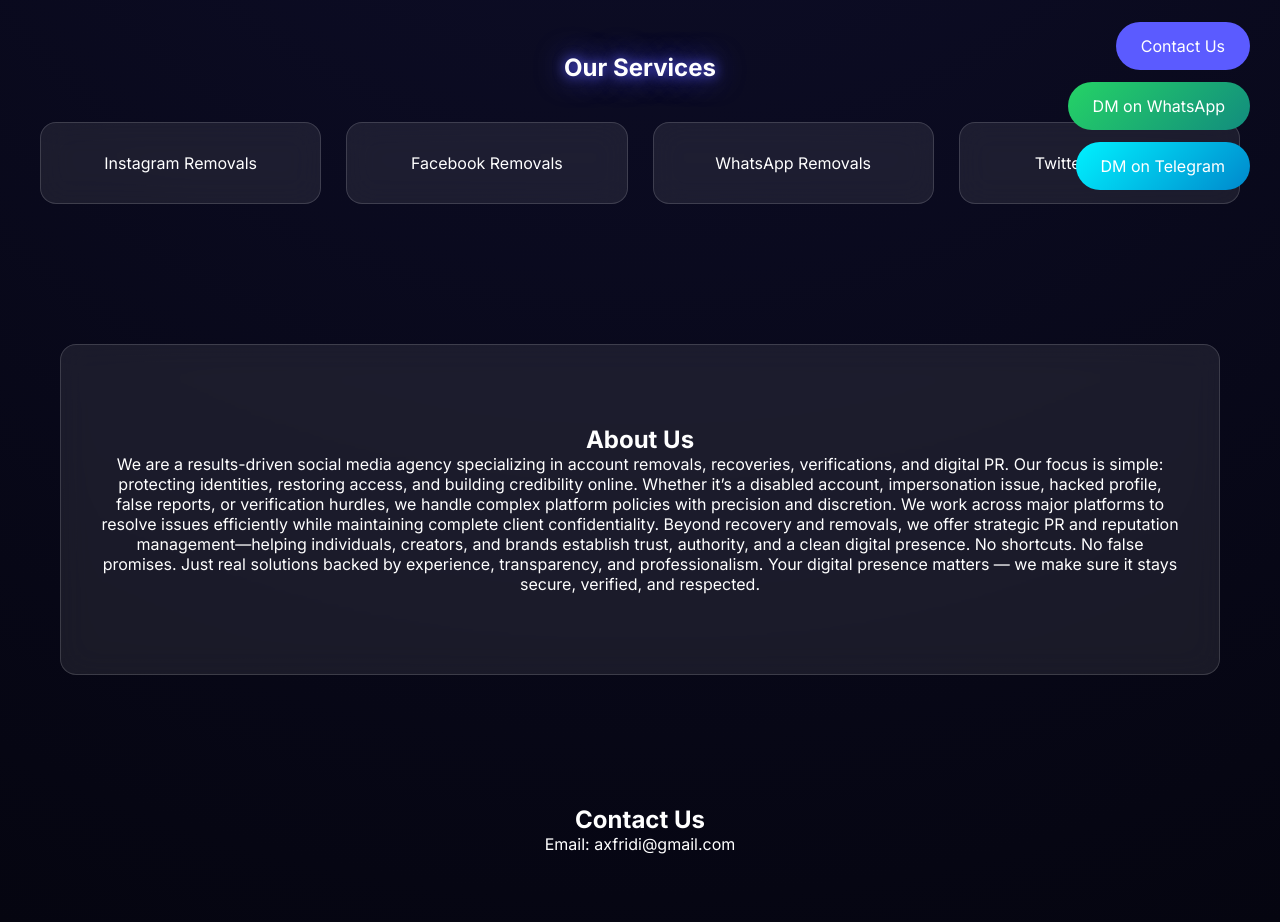
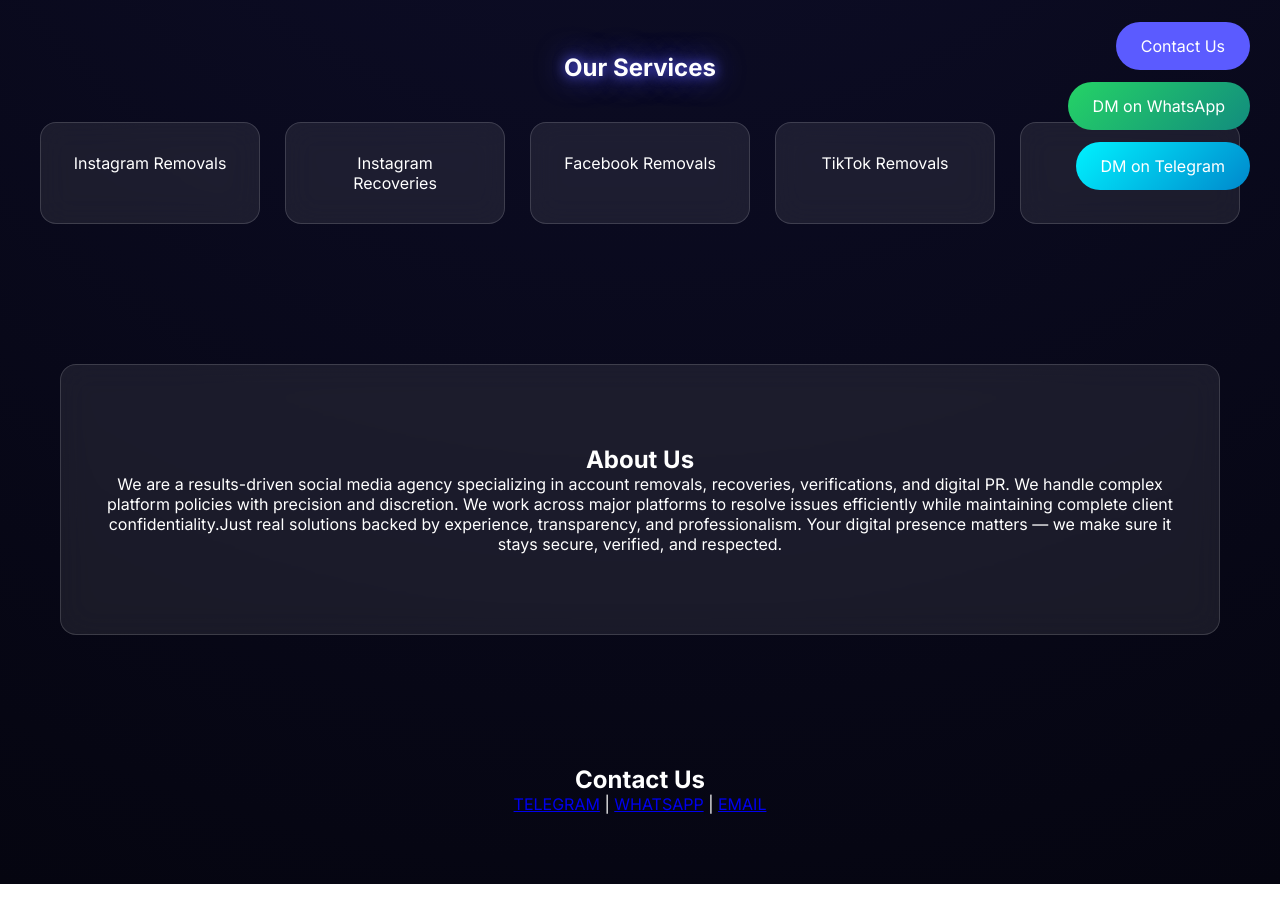
Before and after one commit to devkhubaib/axfridi.github.io, a plain HTML site: page index.html in a window 1280 px wide. Shown: the part 520-1442 px from the top of the page. After the commit the page ends 1404 px from the top, so only its background shows below. Drawn offline with Linux system fonts and the light colour scheme.

Commit message:
Update index.html

```diff
--- a/index.html
+++ b/index.html
@@ -4,29 +4,22 @@
   <meta charset="UTF-8">
   <title>Axfridi Agency</title>
   <meta name="viewport" content="width=device-width, initial-scale=1.0">
-
   <link href="https://fonts.googleapis.com/css2?family=Inter:wght@300;400;600;700&display=swap" rel="stylesheet">
   <link rel="stylesheet" href="style.css">
 </head>
 <body>
 
-<!-- PAGE LOAD INTRO -->
+<!-- INTRO -->
 <div class="intro">
   <h1 class="neon-text">Axfridi Agency</h1>
 </div>
 
 <!-- FLOATING BUTTONS -->
 <a href="#contact" class="contact-float">Contact Us</a>
+<a href="https://wa.me/919294966405" target="_blank" class="whatsapp-float">DM on WhatsApp</a>
+<a href="https://t.me/axfridi" target="_blank" class="telegram-float">DM on Telegram</a>
 
-<a href="https://wa.me/919294966405" target="_blank" class="whatsapp-float">
-  DM on WhatsApp
-</a>
-
-<a href="https://t.me/axfridi" target="_blank" class="telegram-float">
-  DM on Telegram
-</a>
-
-<!-- NAVBAR -->
+<!-- NAV -->
 <nav class="glass reveal">
   <div class="logo">Axfridi Agency</div>
   <ul>
@@ -42,7 +35,7 @@
   <h1 class="neon-text">Protecting your digital presence.</h1>
   <p>We resolve complex platform issues with discretion and proven expertise.</p>
   <div class="hero-buttons">
-    <button class="primary">Get Started</button>
+    <button class="primary" onclick="openStartModal()">Get Started</button>
     <button class="secondary">Learn More</button>
   </div>
 </section>
@@ -52,20 +45,24 @@
   <h2 class="neon-text">Our Services</h2>
 
   <div class="service-grid">
-    <div class="service-card glass reveal" onclick="openModal('Instagram', '$99', 'Account recovery & content takedowns')">
+    <div class="service-card glass reveal" onclick="openService('Instagram Removals', instagramRemovals)">
       Instagram Removals
     </div>
 
-    <div class="service-card glass reveal" onclick="openModal('Facebook', '$129', 'Page recovery & report removals')">
+    <div class="service-card glass reveal" onclick="openService('Instagram Recoveries', instagramRecoveries)">
+      Instagram Recoveries
+    </div>
+
+    <div class="service-card glass reveal" onclick="openService('Facebook Removals', facebookRemovals)">
       Facebook Removals
     </div>
 
-    <div class="service-card glass reveal" onclick="openModal('WhatsApp', '$79', 'Account bans & recovery help')">
-      WhatsApp Removals
+    <div class="service-card glass reveal" onclick="openService('TikTok Removals', tiktokRemovals)">
+      TikTok Removals
     </div>
 
-    <div class="service-card glass reveal" onclick="openModal('Twitter', '$109', 'Report takedowns & recovery')">
-      Twitter Removals
+    <div class="service-card glass reveal" onclick="openService('Many More', manyMore)">
+      Many More
     </div>
   </div>
 </section>
@@ -73,29 +70,39 @@
 <!-- ABOUT -->
 <section class="about glass reveal">
   <h2>About Us</h2>
-  <p>
-    We are a results-driven social media agency specializing in account removals, recoveries, verifications, and digital PR. Our focus is simple: protecting identities, restoring access, and building credibility online.
-Whether it’s a disabled account, impersonation issue, hacked profile, false reports, or verification hurdles, we handle complex platform policies with precision and discretion. We work across major platforms to resolve issues efficiently while maintaining complete client confidentiality.
-Beyond recovery and removals, we offer strategic PR and reputation management—helping individuals, creators, and brands establish trust, authority, and a clean digital presence.
-No shortcuts. No false promises. Just real solutions backed by experience, transparency, and professionalism.
-Your digital presence matters — we make sure it stays secure, verified, and respected.
-  </p>
+  <p> We are a results-driven social media agency specializing in account removals, recoveries, verifications, and digital PR. We handle complex platform policies with precision and discretion.
+  We work across major platforms to resolve issues efficiently while maintaining complete client confidentiality.Just real solutions backed by experience, transparency, and professionalism.
+  Your digital presence matters — we make sure it stays secure, verified, and respected.</p>
 </section>
 
 <!-- CONTACT -->
 <section id="contact" class="contact reveal">
   <h2>Contact Us</h2>
-  <p>Email: axfridi@gmail.com</p>
+  <p>
+    <a href="https://t.me/axfridi">TELEGRAM</a> |
+    <a href="https://wa.me/919294966405">WHATSAPP</a> |
+    <a href="mailto:axfridi@gmail.com">EMAIL</a>
+  </p>
 </section>
 
-<!-- MODAL -->
+<!-- SERVICE MODAL -->
 <div id="serviceModal" class="modal">
   <div class="modal-content glass">
-    <span class="close" onclick="closeModal()">×</span>
+    <span class="close" onclick="closeService()">×</span>
     <h3 id="serviceTitle"></h3>
     <p id="serviceDesc"></p>
-    <h4 id="servicePrice"></h4>
-    <a href="#contact" class="primary">Contact Us</a>
+  </div>
+</div>
+
+<!-- GET STARTED MODAL -->
+<div id="startModal" class="modal">
+  <div class="modal-content glass">
+    <span class="close" onclick="closeStartModal()">×</span>
+    <div class="start-buttons">
+      <a href="https://t.me/axfridi" target="_blank" class="primary">Telegram</a>
+      <a href="https://wa.me/919294966405" target="_blank" class="primary">WhatsApp</a>
+    </div>
+    <p class="email-text">email : axfridi@gmail.com</p>
   </div>
 </div>
 
```
